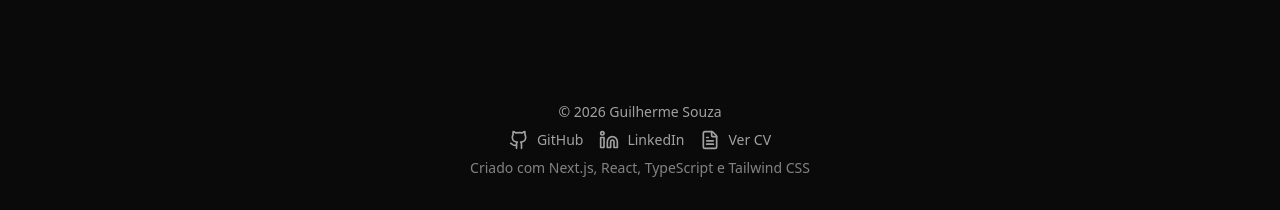
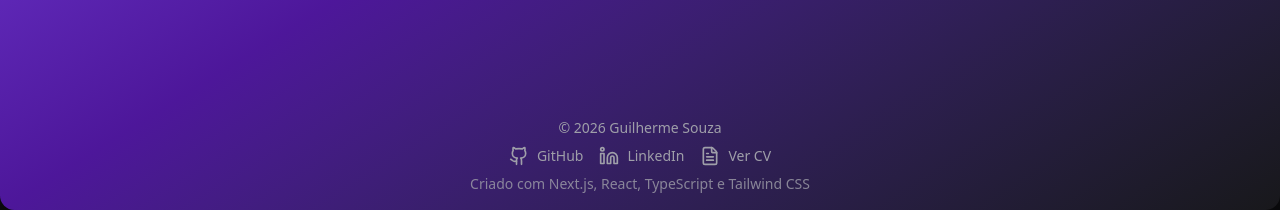
Before and after one commit to The-Souza/personal-portfolio, a Next.js app: page / in a window 1280 px wide. Shown: the part 590-800 px from the top of the page. Built offline with nearby package versions, Linux system fonts and the light colour scheme.

Commit message:
feat(background): add gradient background

```diff
--- a/package.json
+++ b/package.json
@@ -17,6 +17,7 @@
     "i18next": "^25.7.4",
     "i18next-browser-languagedetector": "^8.2.0",
     "lucide-react": "^0.562.0",
+    "motion": "^12.25.0",
     "next": "16.1.1",
     "next-themes": "^0.4.6",
     "react": "19.2.3",
--- a/src/app/globals.css
+++ b/src/app/globals.css
@@ -44,75 +44,84 @@
   --radius-2xl: calc(var(--radius) + 8px);
   --radius-3xl: calc(var(--radius) + 12px);
   --radius-4xl: calc(var(--radius) + 16px);
+  --color-gradient-from: var(--gradient-from);
+  --color-gradient-via: var(--gradient-via);
+  --color-gradient-to: var(--gradient-to);
 }
 
 :root {
-  --radius: 0.625rem;
+  --radius: 0.65rem;
   --background: oklch(1 0 0);
-  --foreground: oklch(0.145 0 0);
+  --foreground: oklch(0.141 0.005 285.823);
   --card: oklch(1 0 0);
-  --card-foreground: oklch(0.145 0 0);
+  --card-foreground: oklch(0.141 0.005 285.823);
   --popover: oklch(1 0 0);
-  --popover-foreground: oklch(0.145 0 0);
-  --primary: oklch(0.205 0 0);
-  --primary-foreground: oklch(0.985 0 0);
-  --secondary: oklch(0.97 0 0);
-  --secondary-foreground: oklch(0.205 0 0);
-  --muted: oklch(0.97 0 0);
-  --muted-foreground: oklch(0.556 0 0);
-  --accent: oklch(0.97 0 0);
-  --accent-foreground: oklch(0.205 0 0);
+  --popover-foreground: oklch(0.141 0.005 285.823);
+  --primary: oklch(0.541 0.281 293.009);
+  --primary-foreground: oklch(0.969 0.016 293.756);
+  --secondary: oklch(0.967 0.001 286.375);
+  --secondary-foreground: oklch(0.21 0.006 285.885);
+  --muted: oklch(0.967 0.001 286.375);
+  --muted-foreground: oklch(0.552 0.016 285.938);
+  --accent: oklch(0.967 0.001 286.375);
+  --accent-foreground: oklch(0.21 0.006 285.885);
   --destructive: oklch(0.577 0.245 27.325);
-  --border: oklch(0.922 0 0);
-  --input: oklch(0.922 0 0);
-  --ring: oklch(0.708 0 0);
-  --chart-1: oklch(0.646 0.222 41.116);
-  --chart-2: oklch(0.6 0.118 184.704);
-  --chart-3: oklch(0.398 0.07 227.392);
-  --chart-4: oklch(0.828 0.189 84.429);
-  --chart-5: oklch(0.769 0.188 70.08);
+  --border: oklch(0.92 0.004 286.32);
+  --input: oklch(0.92 0.004 286.32);
+  --ring: oklch(0.702 0.183 293.541);
+  --chart-1: oklch(0.811 0.111 293.571);
+  --chart-2: oklch(0.606 0.25 292.717);
+  --chart-3: oklch(0.541 0.281 293.009);
+  --chart-4: oklch(0.491 0.27 292.581);
+  --chart-5: oklch(0.432 0.232 292.759);
   --sidebar: oklch(0.985 0 0);
-  --sidebar-foreground: oklch(0.145 0 0);
-  --sidebar-primary: oklch(0.205 0 0);
-  --sidebar-primary-foreground: oklch(0.985 0 0);
-  --sidebar-accent: oklch(0.97 0 0);
-  --sidebar-accent-foreground: oklch(0.205 0 0);
-  --sidebar-border: oklch(0.922 0 0);
-  --sidebar-ring: oklch(0.708 0 0);
+  --sidebar-foreground: oklch(0.141 0.005 285.823);
+  --sidebar-primary: oklch(0.541 0.281 293.009);
+  --sidebar-primary-foreground: oklch(0.969 0.016 293.756);
+  --sidebar-accent: oklch(0.967 0.001 286.375);
+  --sidebar-accent-foreground: oklch(0.21 0.006 285.885);
+  --sidebar-border: oklch(0.92 0.004 286.32);
+  --sidebar-ring: oklch(0.702 0.183 293.541);
+  --gradient-from: oklch(0.811 0.111 293.571);
+  --gradient-via: var(--primary);
+  --gradient-to: oklch(0.967 0.001 286.375);
 }
 
 .dark {
-  --background: oklch(0.145 0 0);
+  --background: oklch(0.141 0.005 285.823);
   --foreground: oklch(0.985 0 0);
-  --card: oklch(0.205 0 0);
+  --card: oklch(0.21 0.006 285.885);
   --card-foreground: oklch(0.985 0 0);
-  --popover: oklch(0.205 0 0);
+  --popover: oklch(0.21 0.006 285.885);
   --popover-foreground: oklch(0.985 0 0);
-  --primary: oklch(0.922 0 0);
-  --primary-foreground: oklch(0.205 0 0);
-  --secondary: oklch(0.269 0 0);
+  --primary: oklch(0.606 0.25 292.717);
+  --primary-foreground: oklch(0.969 0.016 293.756);
+  --secondary: oklch(0.274 0.006 286.033);
   --secondary-foreground: oklch(0.985 0 0);
-  --muted: oklch(0.269 0 0);
-  --muted-foreground: oklch(0.708 0 0);
-  --accent: oklch(0.269 0 0);
+  --muted: oklch(0.274 0.006 286.033);
+  --muted-foreground: oklch(0.705 0.015 286.067);
+  --accent: oklch(0.274 0.006 286.033);
   --accent-foreground: oklch(0.985 0 0);
   --destructive: oklch(0.704 0.191 22.216);
   --border: oklch(1 0 0 / 10%);
   --input: oklch(1 0 0 / 15%);
-  --ring: oklch(0.556 0 0);
-  --chart-1: oklch(0.488 0.243 264.376);
-  --chart-2: oklch(0.696 0.17 162.48);
-  --chart-3: oklch(0.769 0.188 70.08);
-  --chart-4: oklch(0.627 0.265 303.9);
-  --chart-5: oklch(0.645 0.246 16.439);
-  --sidebar: oklch(0.205 0 0);
+  --ring: oklch(0.38 0.189 293.745);
+  --chart-1: oklch(0.811 0.111 293.571);
+  --chart-2: oklch(0.606 0.25 292.717);
+  --chart-3: oklch(0.541 0.281 293.009);
+  --chart-4: oklch(0.491 0.27 292.581);
+  --chart-5: oklch(0.432 0.232 292.759);
+  --sidebar: oklch(0.21 0.006 285.885);
   --sidebar-foreground: oklch(0.985 0 0);
-  --sidebar-primary: oklch(0.488 0.243 264.376);
-  --sidebar-primary-foreground: oklch(0.985 0 0);
-  --sidebar-accent: oklch(0.269 0 0);
+  --sidebar-primary: oklch(0.606 0.25 292.717);
+  --sidebar-primary-foreground: oklch(0.969 0.016 293.756);
+  --sidebar-accent: oklch(0.274 0.006 286.033);
   --sidebar-accent-foreground: oklch(0.985 0 0);
   --sidebar-border: oklch(1 0 0 / 10%);
-  --sidebar-ring: oklch(0.556 0 0);
+  --sidebar-ring: oklch(0.38 0.189 293.745);
+  --gradient-from: oklch(0.606 0.25 292.717);
+  --gradient-via: oklch(0.38 0.189 293.745);
+  --gradient-to: oklch(0.21 0.006 285.885);
 }
 
 @layer base {
--- a/src/app/layout.tsx
+++ b/src/app/layout.tsx
@@ -3,6 +3,7 @@ import { I18NextProvider } from "@/providers/I18NextProvider";
 import { Header } from "@/components/layout/Header";
 import "./globals.css";
 import { Footer } from "@/components/layout/Footer";
+import { GradientBackground } from "@/components/animate-ui/components/backgrounds/gradient";
 
 export default function RootLayout({
   children,
@@ -20,6 +21,7 @@ export default function RootLayout({
           disableTransitionOnChange
         >
           <I18NextProvider>
+            <GradientBackground className="absolute inset-0 -z-50 flex items-center justify-center rounded-xl" />
             <Header />
             <main className="pt-17 flex-1 px-6 pb-6 flex flex-col items-center">
               {children}
--- /dev/null
+++ b/src/components/animate-ui/components/backgrounds/gradient.tsx
@@ -0,0 +1,28 @@
+"use client";
+
+import { motion, type HTMLMotionProps } from "motion/react";
+
+import { cn } from "@/lib/utils";
+
+type GradientBackgroundProps = HTMLMotionProps<"div">;
+
+function GradientBackground({
+  className,
+  transition = { duration: 15, ease: "easeInOut", repeat: Infinity },
+  ...props
+}: GradientBackgroundProps) {
+  return (
+    <motion.div
+      data-slot="gradient-background"
+      className={cn(
+        "size-full bg-linear-to-br from-gradient-from via-gradient-via to-gradient-to bg-size[400%_400%]",
+        className
+      )}
+      animate={{ backgroundPosition: ["0% 50%", "100% 50%", "0% 50%"] }}
+      transition={transition}
+      {...props}
+    />
+  );
+}
+
+export { GradientBackground, type GradientBackgroundProps };
--- a/src/components/layout/Footer.tsx
+++ b/src/components/layout/Footer.tsx
@@ -8,7 +8,7 @@ export function Footer() {
   const { t } = useTranslation();
 
   return (
-    <footer className="w-full px-6 py-8 flex flex-col items-center gap-2 text-sm text-muted-foreground">
+    <footer className="w-full p-4 flex flex-col items-center gap-2 text-sm text-muted-foreground">
       <p>© 2026 Guilherme Souza</p>
 
       <div className="flex gap-4">
```
Also changed, not shown: components.json, 1 other file (tests, documents, lock files or other folders).
